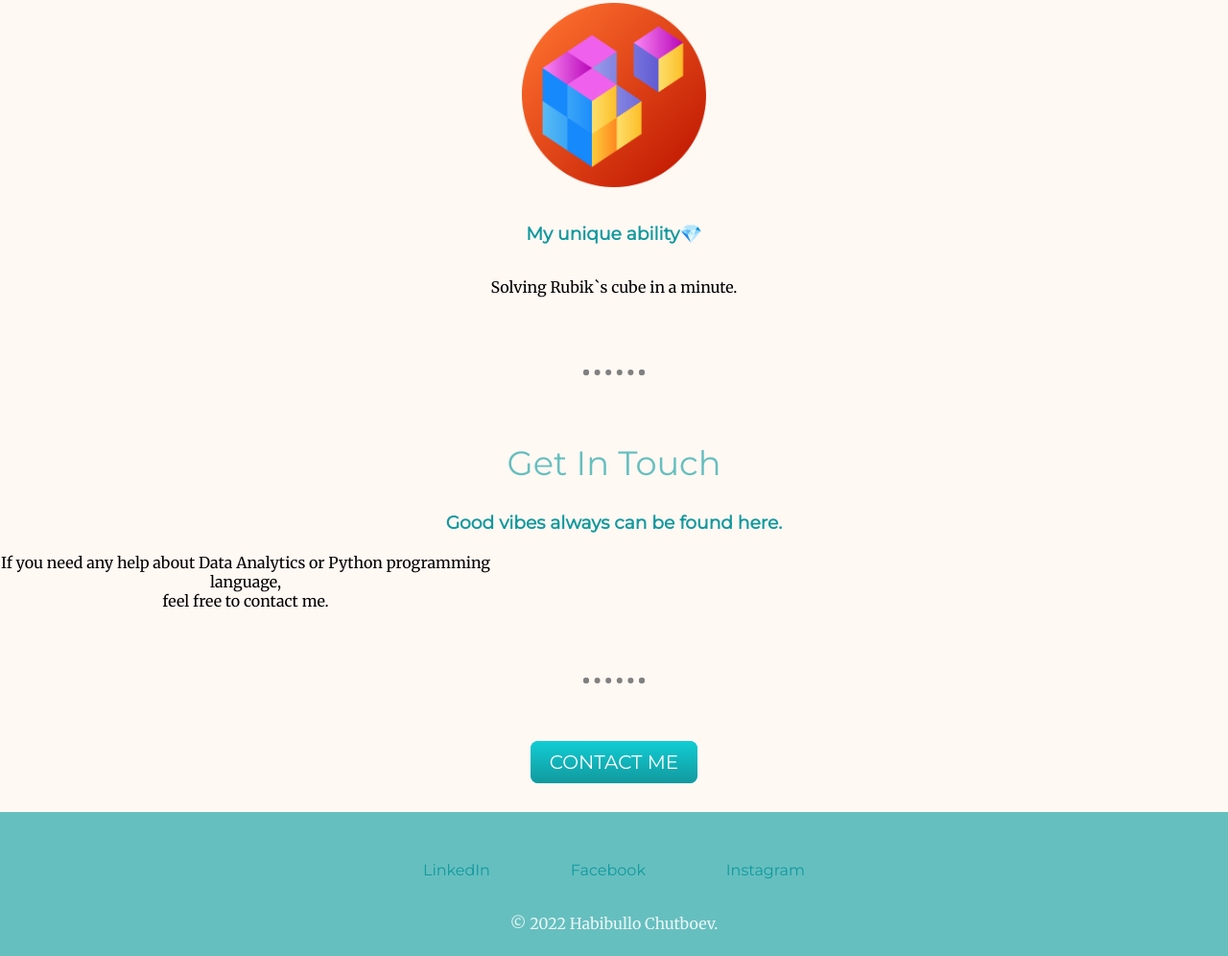
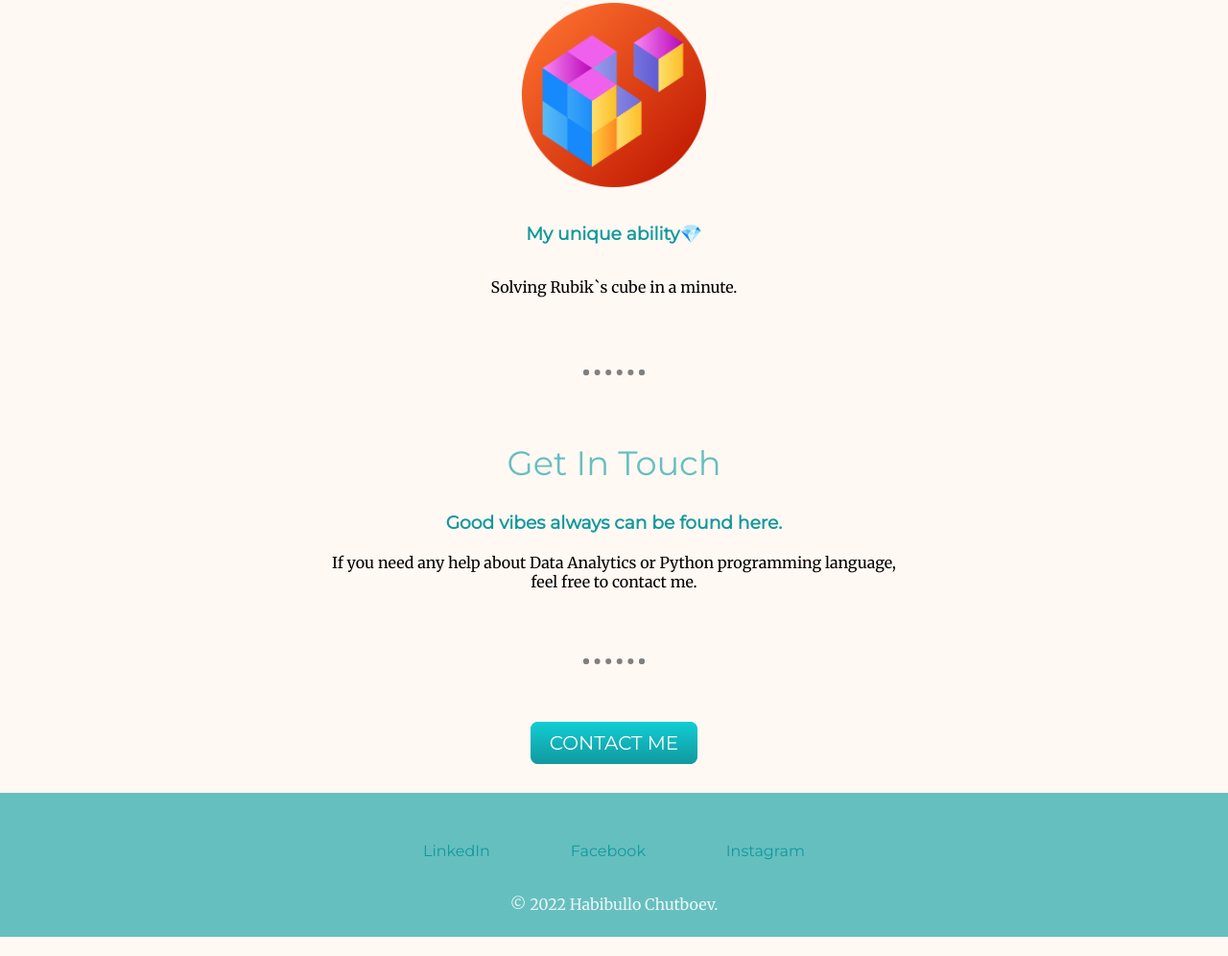
Before and after one commit to khabib2022/website, a plain HTML site: page index.html in a window 1280 px wide. Shown: the part 1865-2861 px from the top of the page at 96% size. Drawn offline with Linux system fonts and the light colour scheme.

Commit message:
Update styles.css

```diff
--- a/css/styles.css
+++ b/css/styles.css
@@ -103,8 +103,8 @@ hr {
 }
 
 .help-paragraph {
-  width: 40%;
-  margin: 0;
+  width: 50%;
+  margin: 20px auto 20px auto;
 }
 
 .btn {
```
